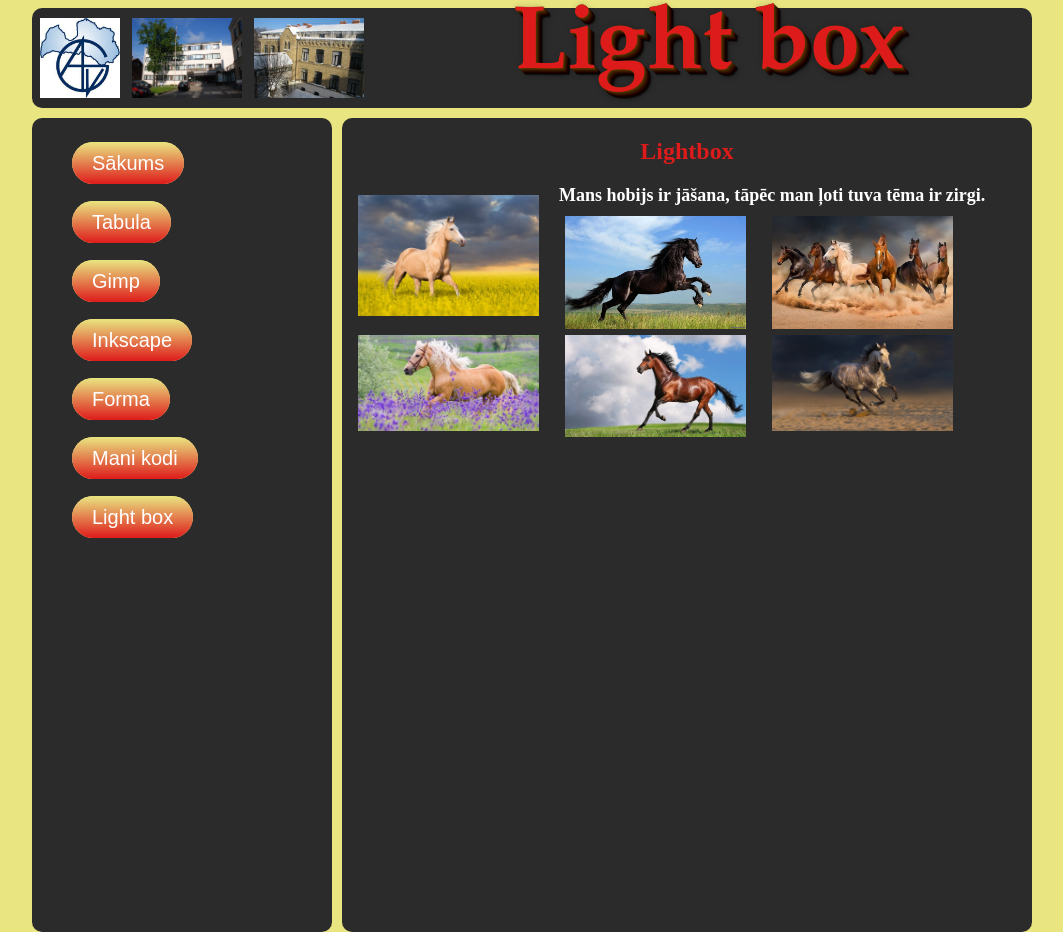
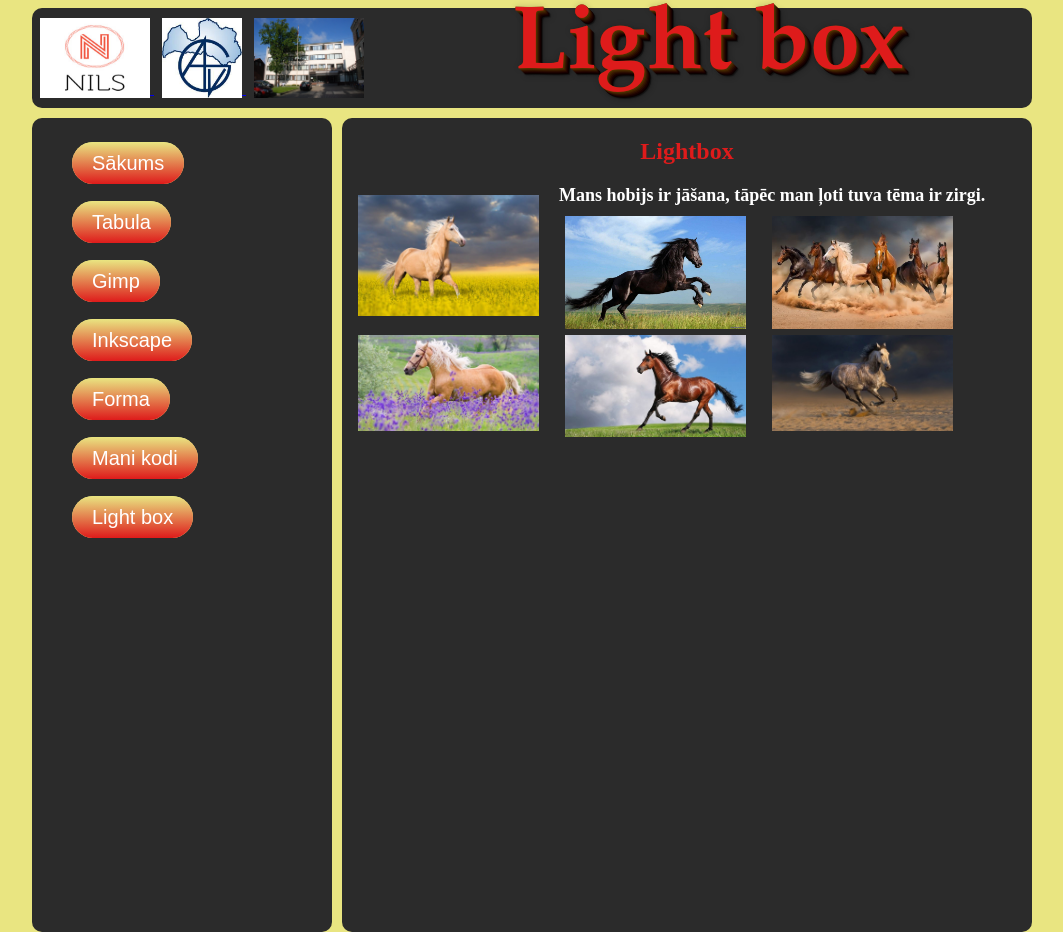
Before and after one commit to nilsmelbardis/nilsmelbardis.github.io, a plain HTML site: page box.html in a window 1280 px wide. Shown: the whole page, without its empty margins (108-1171 px from the left). Drawn offline with Linux system fonts and the light colour scheme.

Commit message:
Update box.html

```diff
--- a/box.html
+++ b/box.html
@@ -7,9 +7,9 @@
 
 <body>
 <div id='main'>
-	<div class='top'><img src="logo_agenskalns.JPG" width="80" height="80" />
+	<div class='top'><a href="logo.svg"><img src="logo.jpg" width="110" height="80" />
+	<img src="logo_agenskalns.JPG" width="80" height="80" />
 	<img src="avg.JPG" width="110" height="80" />
-	<img src="ll_2549.jpg" width="110" height="80" />
 	<p class="logo"> Light box </p>
 	</div>
 	<div class='Left'>
```
